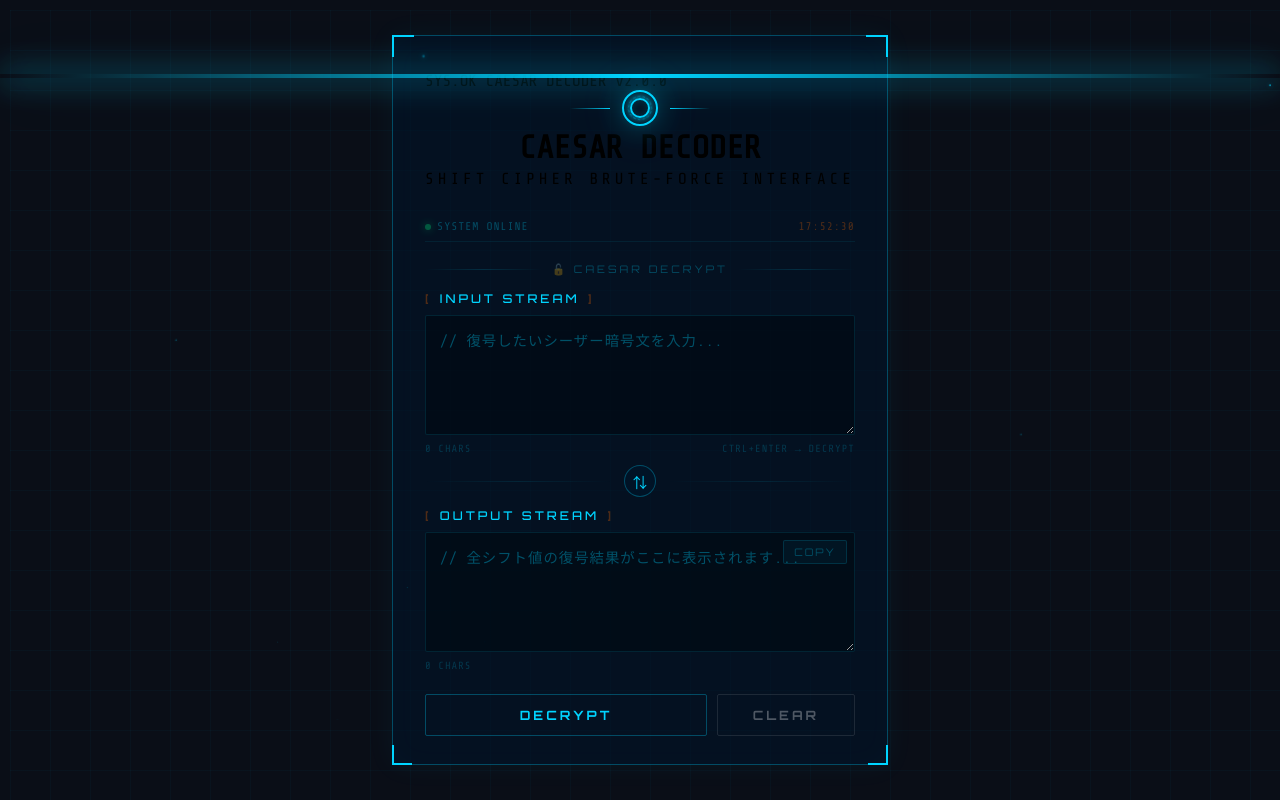
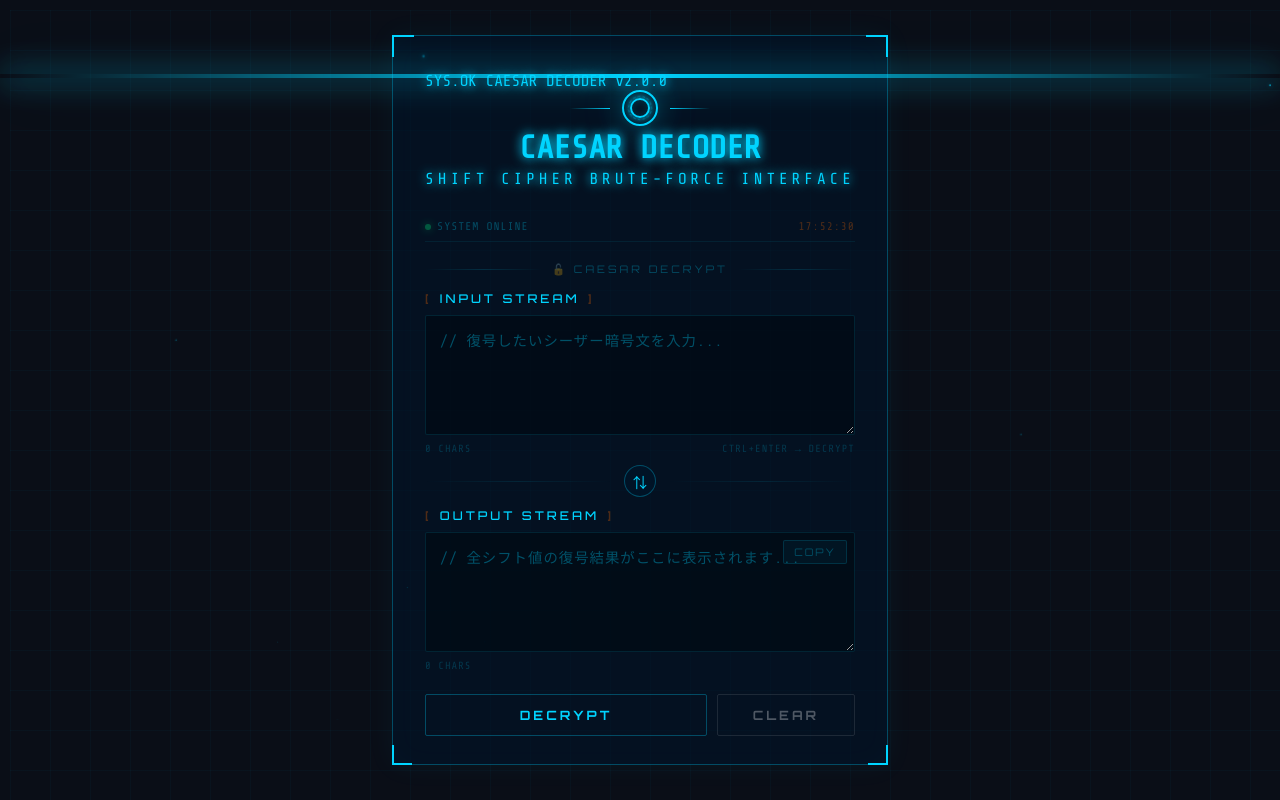
Before and after one commit to junia2009/caesar_decoder, a plain HTML site: page index.html in a window 1280 px wide. Drawn offline with nearby package versions, Linux system fonts and the light colour scheme.

Commit message:
タイトル・サブタイトル・HUDデコをシアン色に統一

```diff
--- a/index.html
+++ b/index.html
@@ -1,5 +1,3 @@
-
-
 <!DOCTYPE html>
 <html lang="ja">
 <head>
@@ -477,6 +475,15 @@
             .btn-group { flex-wrap: wrap; }
             .btn-clear { flex: 1; }
         }
+    .hud-deco-top,
+    .hud-deco-top span,
+    .header h1,
+    h1,
+    .header .subtitle,
+    .subtitle {
+    color: var(--cyan) !important;
+    text-shadow: 0 0 12px var(--cyan), 0 0 8px var(--cyan-dim);
+}
     </style>
 </head>
 <body>
```
